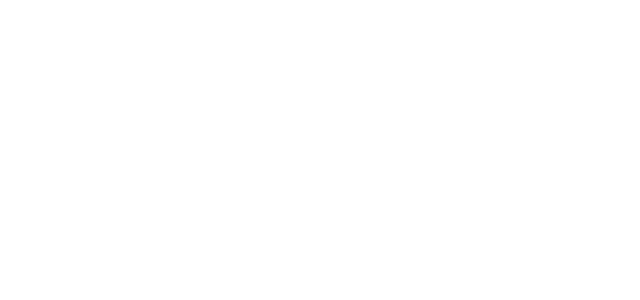
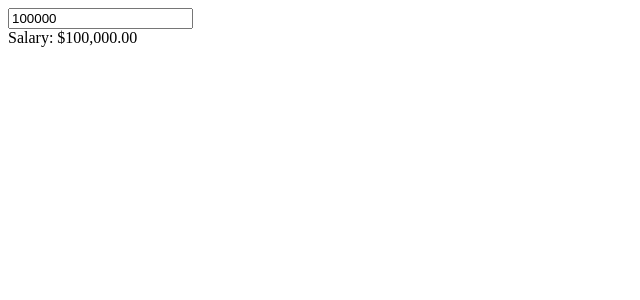
Before and after one commit to NwaguChima/jotai_remake, a React (Create React App) app: page / in a window 1280 px wide. Shown: the top 300 px of the page, without its empty margins (0-640 px from the left). Built offline with nearby package versions, Linux system fonts and the light colour scheme.

Commit message:
added getters and setters

```diff
--- a/src/App.tsx
+++ b/src/App.tsx
@@ -1,7 +1,30 @@
-import React from 'react';
+import { atom, useAtom } from './jotai';
+
+const salaryAtom = atom<number>(100_000);
 
 function App() {
-  return <div></div>;
+  const [salary, setSalary] = useAtom(salaryAtom);
+
+  return (
+    <div>
+      <div>
+        <input
+          type="text"
+          value={salary as number}
+          // @ts-ignore
+          onChange={(e) => setSalary(Number(e.target.value))}
+        />
+      </div>
+
+      <div>
+        Salary:{' '}
+        {new Intl.NumberFormat('en-US', {
+          style: 'currency',
+          currency: 'USD',
+        }).format(salary as number)}
+      </div>
+    </div>
+  );
 }
 
 export default App;
--- /dev/null
+++ b/src/jotai.ts
@@ -0,0 +1,42 @@
+import { useEffect, useState } from 'react';
+
+interface Atom<AtomType> {
+  get: () => AtomType;
+  set: (newValue: AtomType) => void;
+  subscribe: (callback: (newValue: AtomType) => void) => () => void;
+}
+
+export function atom<AtomType>(initialValue: AtomType): Atom<AtomType> {
+  let value = initialValue;
+
+  const subscribers = new Set<(newValue: AtomType) => void>();
+
+  return {
+    get: () => value,
+    set: (newValue) => {
+      value = newValue;
+      subscribers.forEach((callback) => callback(value));
+    },
+    subscribe: (callback) => {
+      subscribers.add(callback);
+
+      return () => {
+        subscribers.delete(callback);
+      };
+    },
+  };
+}
+
+export function useAtom<AtomType>(atom: Atom<AtomType>) {
+  const [value, setValue] = useState(atom.get());
+
+  useEffect(() => {
+    const unsubscribe = atom.subscribe(setValue);
+
+    return () => {
+      unsubscribe();
+    };
+  }, [atom]);
+
+  return [value, atom.set];
+}
```
